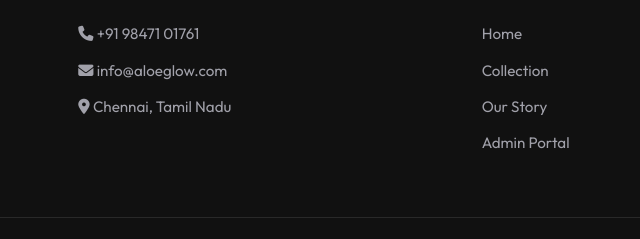
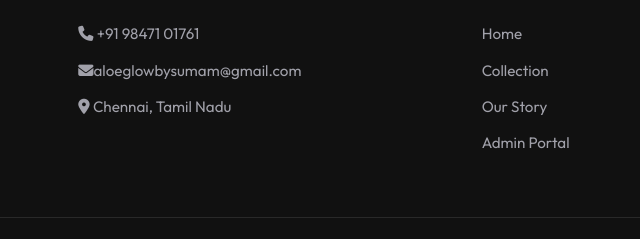
Before and after one commit to aloeglowbysumam/Aloeglow-web, a plain HTML site: page frontend/index.html in a window 1280 px wide. Shown: the part 2157-2396 px from the top of the page, 385-1025 px from the left. Drawn offline with Linux system fonts and the light colour scheme; no server answers.

Commit message:
Update index.html

```diff
--- a/frontend/index.html
+++ b/frontend/index.html
@@ -115,7 +115,7 @@
                 <div class="footer-section">
                     <h3>Get in Touch</h3>
                     <p><i class="fas fa-phone"></i> +91 98471 01761</p>
-                    <p><i class="fas fa-envelope"></i> info@aloeglow.com</p>
+                    <p><i class="fas fa-envelope"></i>aloeglowbysumam@gmail.com</p>
                     <p><i class="fas fa-map-marker-alt"></i> Chennai, Tamil Nadu</p>
                 </div>
                 <div class="footer-section">
```
